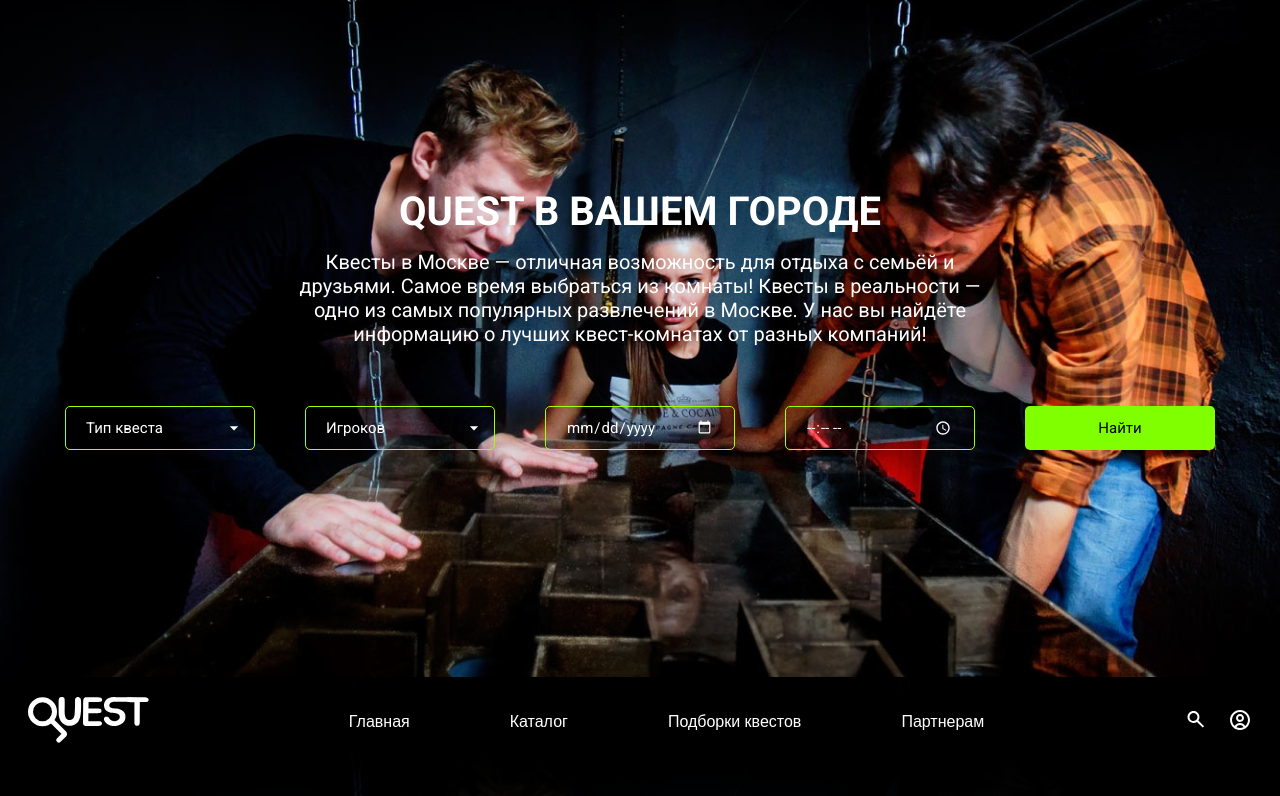
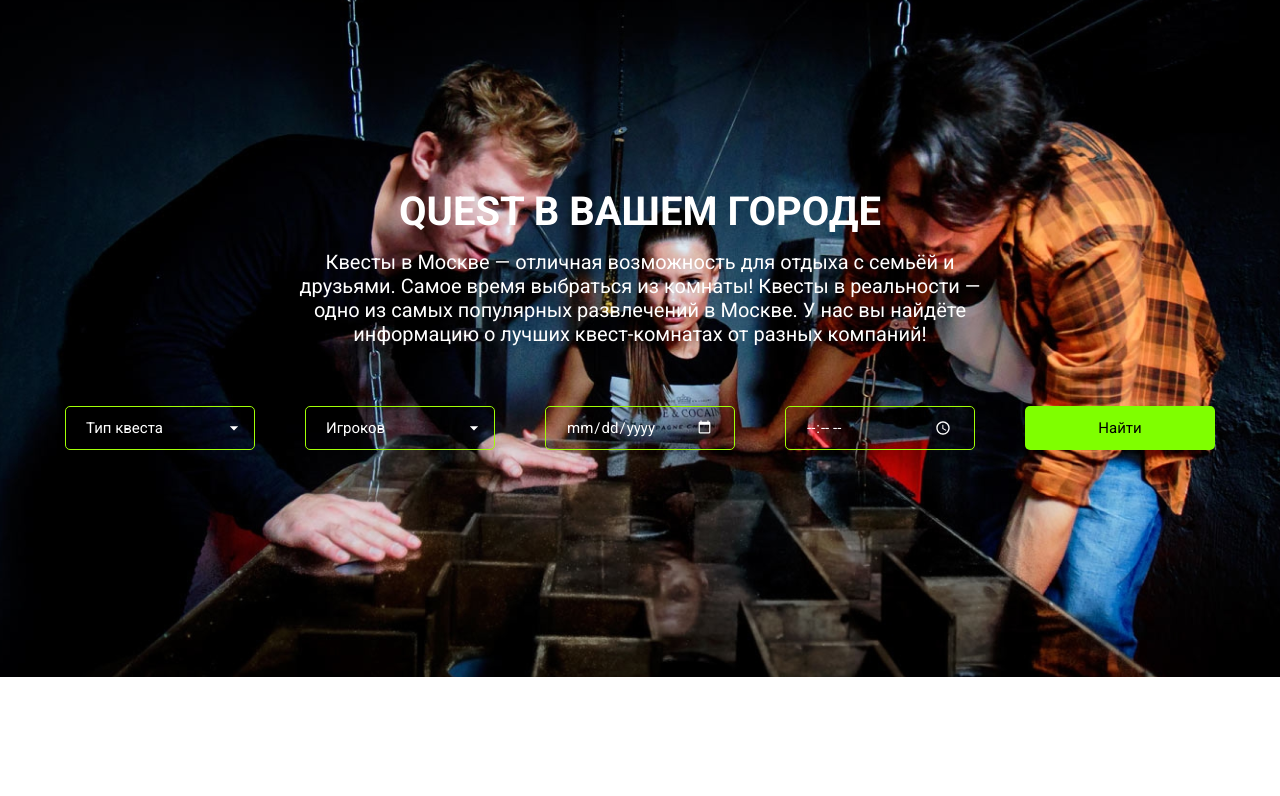
Before and after one commit to abdlkhdzhv/Quest, a React (Vite) app: page / in a window 1280 px wide. Shown: the top 796 px of the page. Built offline with nearby package versions, Linux system fonts and the light colour scheme; a web font is replaced by a local one.

Commit message:
принял изменения

```diff
--- a/src/App.tsx
+++ b/src/App.tsx
@@ -1,12 +1,15 @@
-import './App.css'
-import { Header } from './pages/Header/Header'
+import Banner from "./pages/Banner";
+import { Provider } from "react-redux";
+import store from "./redux/store";
 
 function App() {
   return (
     <>
-      <Header />
+      <Provider store={store}>
+        <Banner />
+      </Provider>
     </>
-  )
+  );
 }
 
-export default App
+export default App;
--- a/src/main.tsx
+++ b/src/main.tsx
@@ -1,17 +1,11 @@
 import './index.css'
 import App from './App.tsx'
-import store from './redux/store.ts';
-import Banner from './pages/Banner.tsx';
 import ReactDOM from 'react-dom/client';
 import React from 'react';
-import { Provider } from 'react-redux';
 
 const root = ReactDOM.createRoot(document.getElementById('root') as HTMLElement);
 root.render(
   <React.StrictMode>
-    <Provider store={store}>
-      <Banner />
       <App />
-    </Provider>
   </React.StrictMode>
 );
```
Also changed, not shown: src/App.css (deleted).
